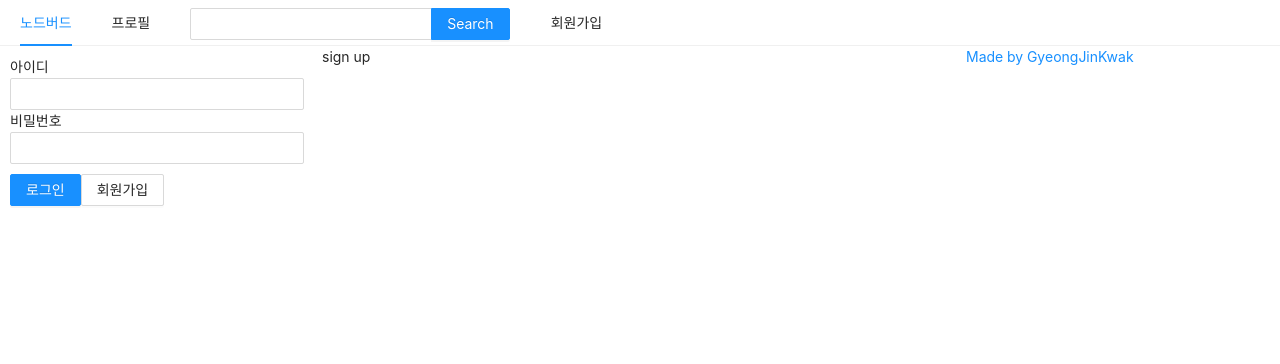
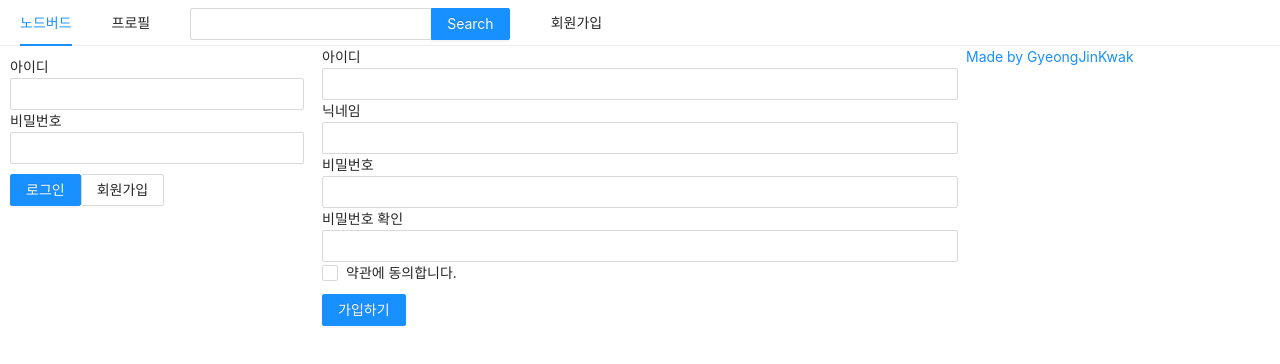
Before and after one commit to gyeong-jin-kwak/react-node-sns, a Next.js app in the folder front/: page /signup in a window 1280 px wide. Shown: the top 364 px of the page. Built offline with nearby package versions, Linux system fonts and the light colour scheme.

Commit message:
[feat] 회원가입 페이지 추가/ custormHook 사용

```diff
--- a/front/components/LoginForm.js
+++ b/front/components/LoginForm.js
@@ -1,7 +1,9 @@
 import React, { useState, useCallback } from 'react';
 import Link from 'next/link';
+import ProtoTypes from 'prop-types';
 import { Form, Input, Button } from 'antd';
 import styled from 'styled-components';
+import useInput from '../hooks/useInput';
 
 const ButtonContainer = styled.div`
   margin-top: 10px;
@@ -12,16 +14,8 @@
 `;
 
 const LoginForm = ({ setIsLoggedIn }) => {
-  const [id, setId] = useState('');
-  const [password, setPassword] = useState('');
-
-  const onChangeId = useCallback((e)=>{
-    setId(e.target.value);
-  }, []);
-
-  const onChangePassword = useCallback((e)=>{
-    setPassword(e.target.value);
-  }, []);
+  const [id, onChangeId] = useInput('');
+  const [password, onChangePassword] = useInput('');
 
   const onSubmitFrom = useCallback(() => {
     console.log(id, password);
@@ -57,4 +51,8 @@
   )
 }
 
+LoginForm.protoTypes = {
+  setIsLoggedIn: ProtoTypes.func.isRequired
+}
+
 export default LoginForm
--- /dev/null
+++ b/front/hooks/useInput.js
@@ -0,0 +1,10 @@
+import { useState, useCallback } from 'react';
+
+export default (initialValue = null) => {
+  const [value, setValue] = useState(initialValue);
+  const handler = useCallback((e) => {
+    setValue(e.target.value);
+  }, []);
+
+  return [value, handler];
+};
--- a/front/pages/signup.js
+++ b/front/pages/signup.js
@@ -1,17 +1,103 @@
+import React, { useCallback, useState } from 'react';
 import AppLayout from '../components/AppLayout';
+import styled from 'styled-components';
 import Head from 'next/head';
+import useInput from '../hooks/useInput';
+import { Form, Input, Checkbox, Button } from 'antd';
+import Password from 'antd/lib/input/Password';
+
+const ErrorMessage = styled.div`
+  color: red;
+`
+const ButtonWrap = styled.div`
+  margin-top: 10px;
+`
 
 const Signup = () => {
-  return(
-    <>
+  const [id, onChangeId] = useInput('');
+  const [nickname, onChangeNickname] = useInput('');
+  const [password, onChangePassword] = useInput('');
+
+  const [passwordCheck, setPasswordCheck] = useState('');
+  const [passwordError, setPasswordError] = useState(false);
+  const onChangePasswordCheck = useCallback((e) => {
+    setPasswordCheck(e.target.value);
+    setPasswordError(e.target.value !== password)
+  }, [password]);
+
+  const [term, setTerm] = useState('');
+  const [termError, setTermError] = useState(false)
+  const onChangeTerm = useCallback((e)=>{
+    setTerm(e.target.checked);
+    setTermError(false);
+  }, [term])
+
+  const onSubmit = useCallback(() => {
+    if(password !== passwordCheck){
+      return setPasswordError(true);
+    };
+
+    if(!term){
+      return setTermError(true);
+    };
+
+    console.log(id, nickname, password);
+  }, [password, passwordCheck, term]);
+
+  return (
+    <AppLayout>
       <Head>
         <title>회원가입 | NodeBird</title>
       </Head>
-      <AppLayout>
-        <div>sign up</div>
-      </AppLayout>
-    </>
-  )
-}
+      <Form onFinish={onSubmit}>
+        <div>
+          <label htmlFor="user-id">아이디</label>
+          <br />
+          <Input name="user-id" value={id} required onChange={onChangeId} />
+        </div>
+        <div>
+          <label htmlFor="user-nick">닉네임</label>
+          <br />
+          <Input
+            name="user-nick"
+            value={nickname}
+            required
+            onChange={onChangeNickname}
+          />
+        </div>
+        <div>
+          <label htmlFor="user-password">비밀번호</label>
+          <br />
+          <Input
+            name="user-password"
+            type="password"
+            value={password}
+            required
+            onChange={onChangePassword}
+          />
+        </div>
+        <div>
+          <label htmlFor="user-password-check">비밀번호 확인</label>
+          <br />
+          <Input
+            name="user-password-check"
+            type="password"
+            value={passwordCheck}
+            required
+            onChange={onChangePasswordCheck}
+          />
+          { passwordError && <ErrorMessage>비밀번호가 일치하지 않습니다.</ErrorMessage> }
+        </div>
+        <div>
+          <Checkbox name="user-term" checked={term} onChange={onChangeTerm}>약관에 동의합니다.</Checkbox>
+          { termError && <ErrorMessage>약관 동의가 필요합니다.</ErrorMessage> }
+        </div>
+        <ButtonWrap>
+          <Button type="primary" htmlType="submit">가입하기</Button>
+        </ButtonWrap>
+      </Form>
+    </AppLayout>
+  );
+};
 
 export default Signup;
```
Also changed, not shown: 2 other files (tests, documents, lock files or other folders).
